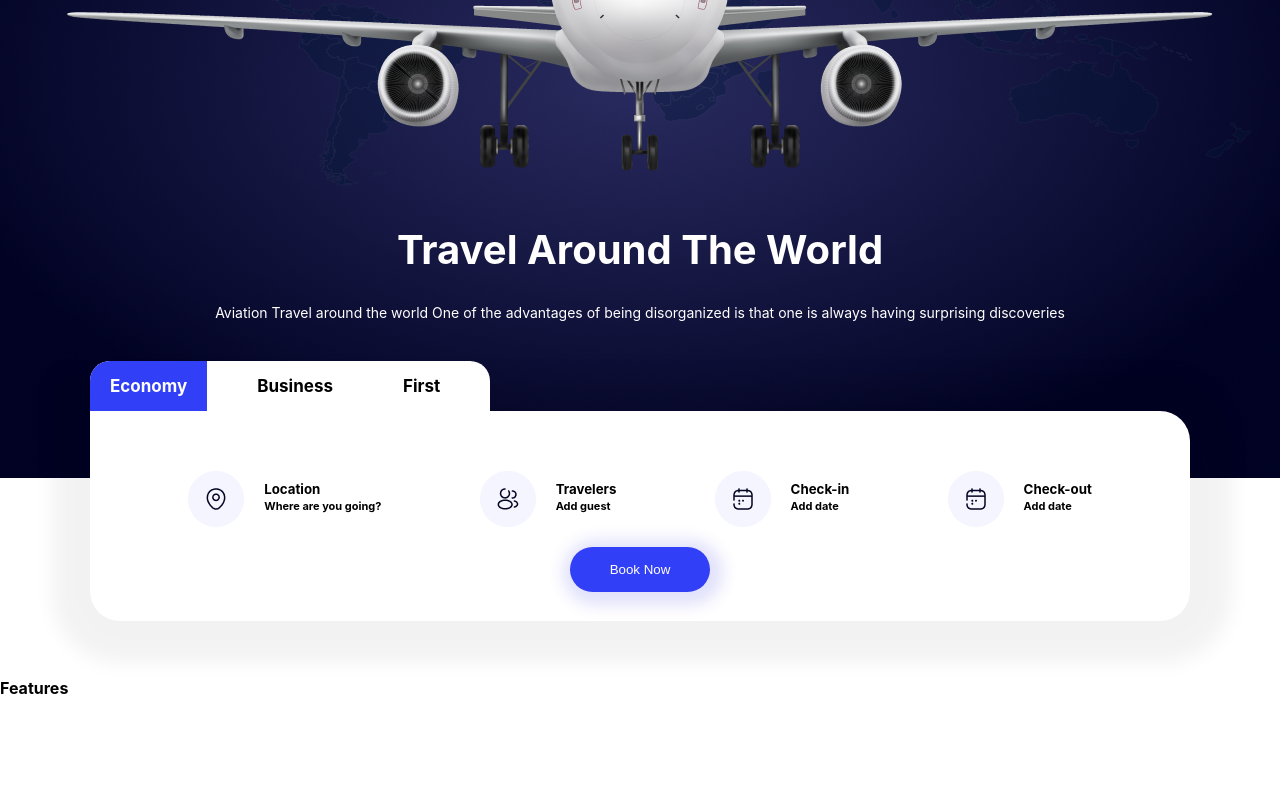
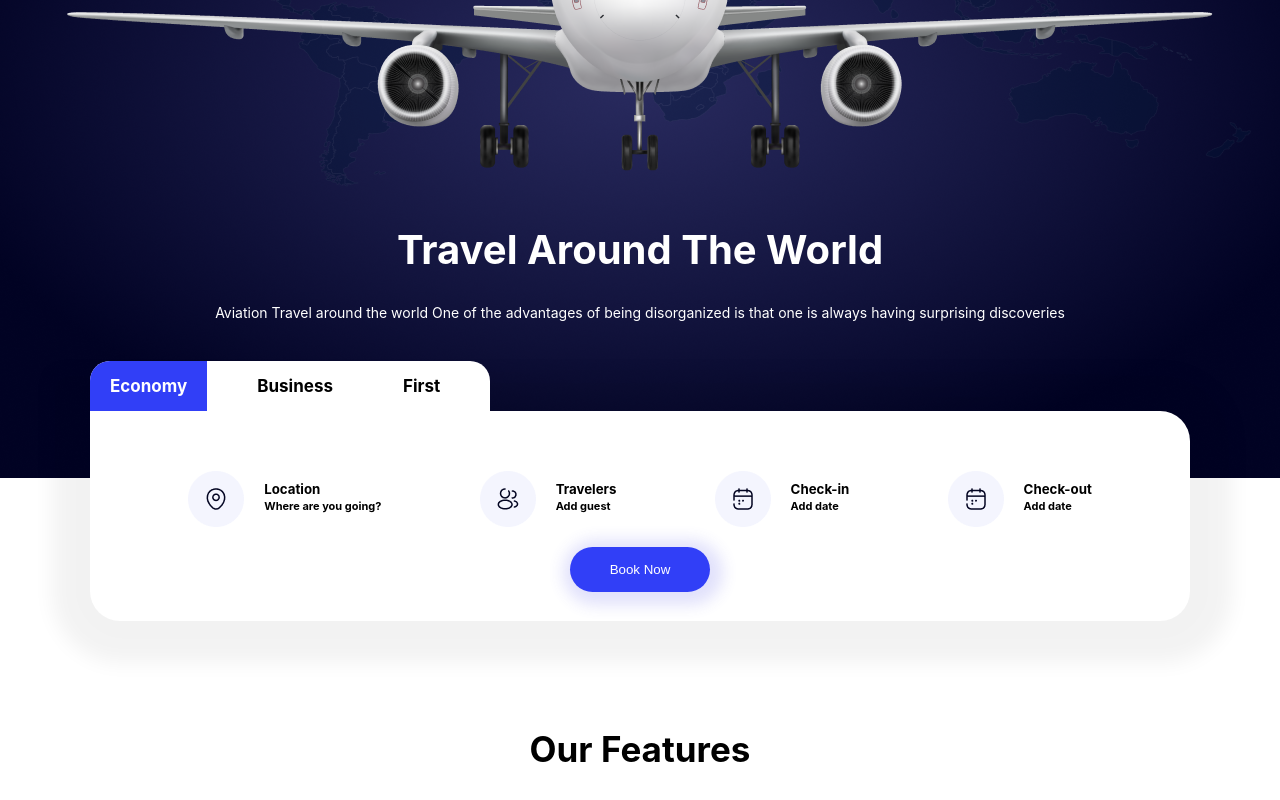
Before and after one commit to DevOlagboye/Aviation-Landpage, a React (Create React App) app: page / in a window 1280 px wide. Shown: the part 322-1122 px from the top of the page. Before the commit the page ends 1020 px from the top, so only its background shows below. Built offline with nearby package versions, Linux system fonts and the light colour scheme.

Commit message:
Added the main feature text and styled it

```diff
--- a/src/Components/Features/Features.css
+++ b/src/Components/Features/Features.css
@@ -1,3 +1,9 @@
 .features-container {
     margin-top: 200px;
+    padding: 50px;
 }
+
+.our-feature-main-text {
+    text-align: center;
+    font-size: 35px;
+}
--- a/src/Components/Features/Features.jsx
+++ b/src/Components/Features/Features.jsx
@@ -4,7 +4,7 @@ import "./Features.css"
 const Booking = () => {
   return (
     <div className='features-container'>
-        <h4>Features</h4>
+        <h4 className='our-feature-main-text'>Our Features</h4>
     </div>
   )
 }
```
